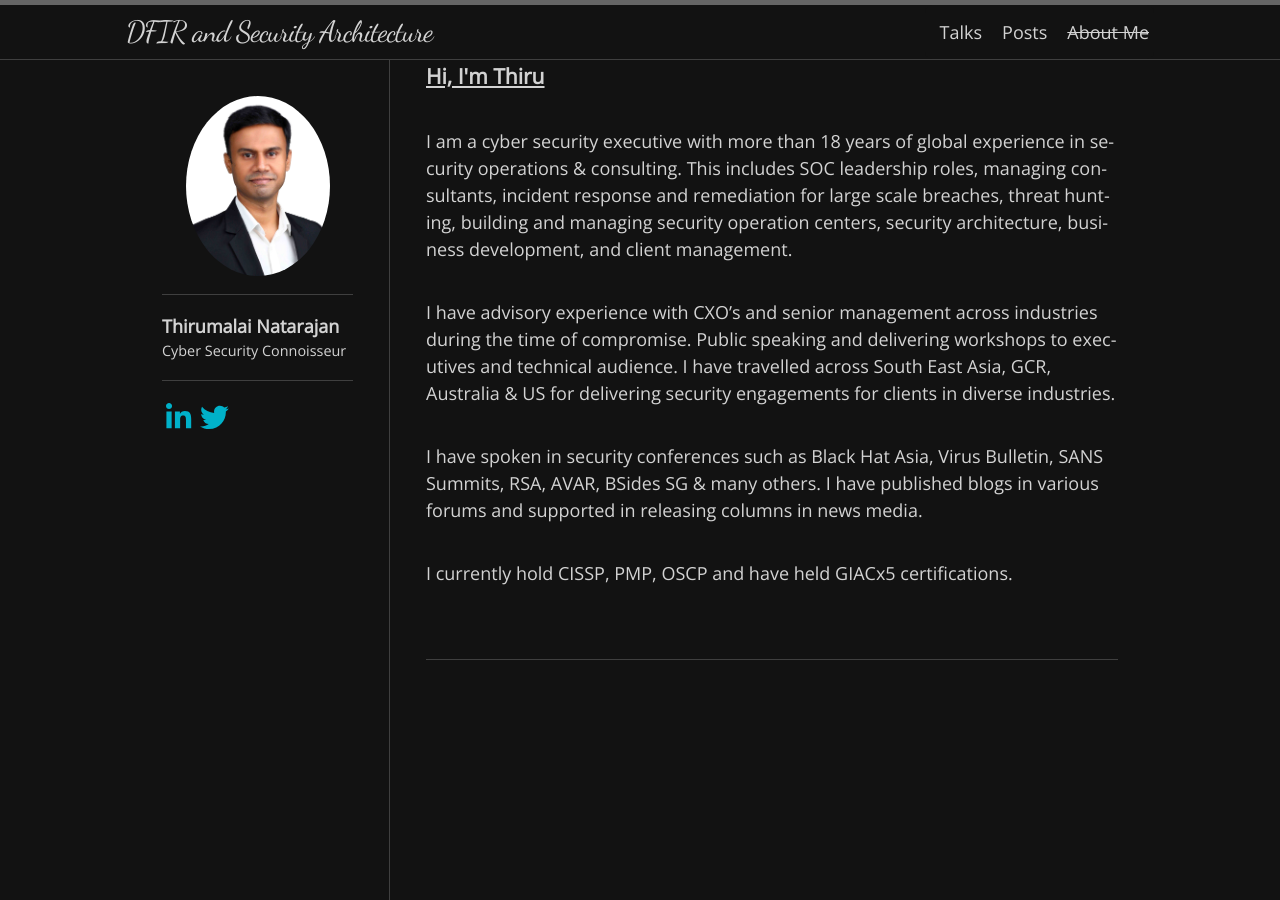
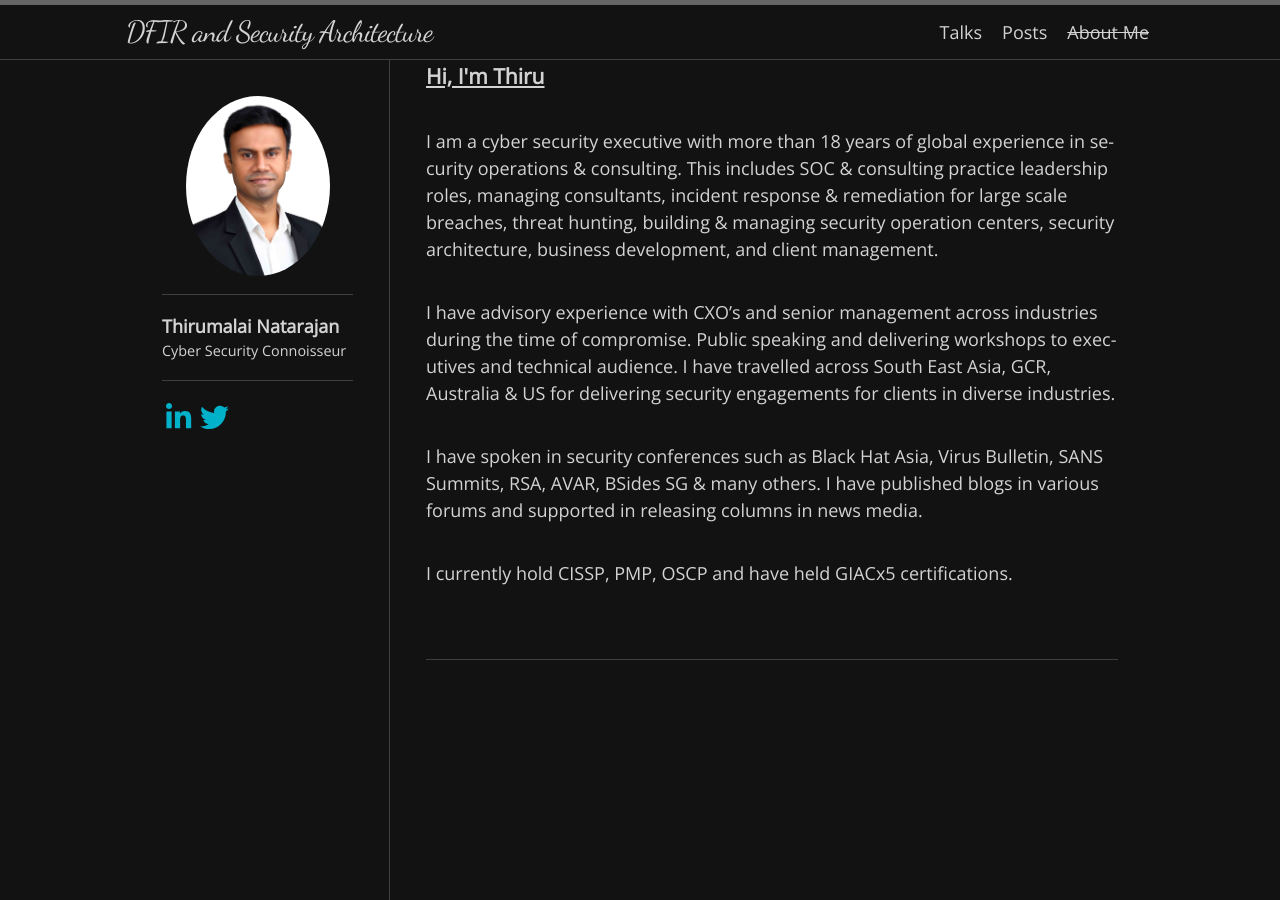
Before and after one commit to Th1ru-M/th1ru-m.github.io, a Jekyll site: the page built from AboutMe.md, in a window 1280 px wide. Built offline with Jekyll 4.4.1, drawn with Linux system fonts in a browser that asks for light colours; nearby versions of some CDN libraries; some web fonts are replaced.

Commit message:
Update AboutMe.md

```diff
--- a/AboutMe.md
+++ b/AboutMe.md
@@ -5,7 +5,7 @@ permalink: /AboutMe/
 ---
 ### **<u>Hi, I'm Thiru</u>**
 
-I am a cyber security executive with more than 18 years of global experience in security operations & consulting. This includes SOC leadership roles, managing consultants, incident response and remediation for large scale breaches, threat hunting, building and managing security operation centers, security architecture, business development, and client management.
+I am a cyber security executive with more than 18 years of global experience in security operations & consulting. This includes SOC & consulting practice leadership roles, managing consultants, incident response & remediation for large scale breaches, threat hunting, building & managing security operation centers, security architecture, business development, and client management.
 
 I have advisory experience with CXO's and senior management across industries during the time of compromise. Public speaking and delivering workshops to executives and technical audience. I have travelled across South East Asia, GCR, Australia & US for delivering security engagements for clients in diverse industries.
 
```
